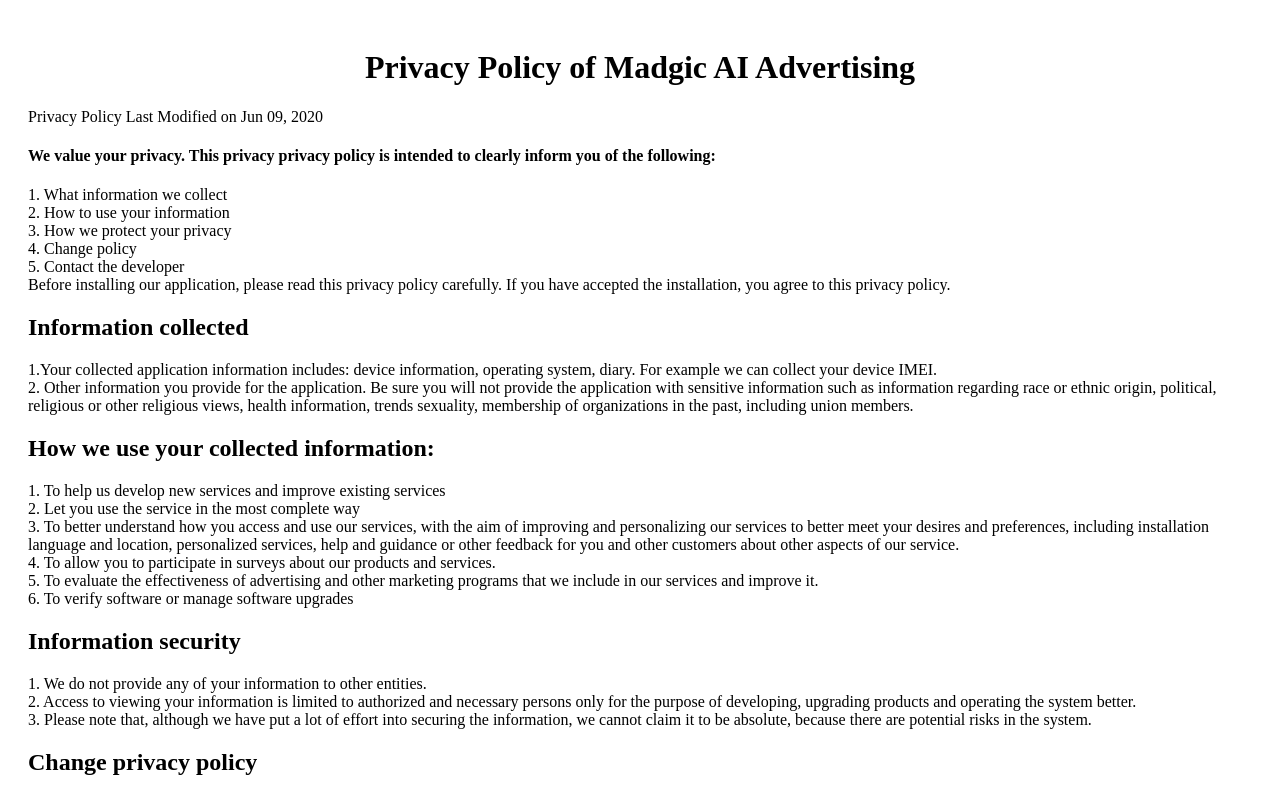
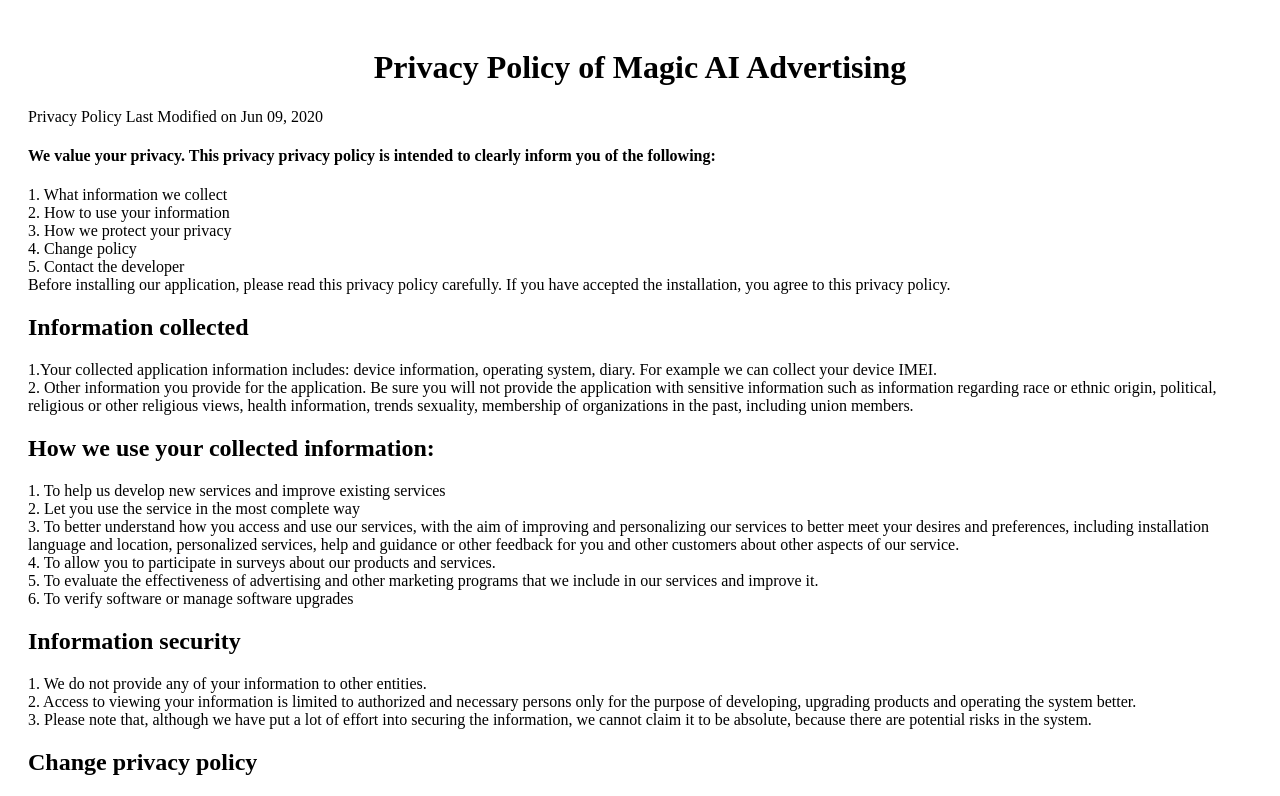
Before and after one commit to Kuzuki4799/Policy_Magic_AI_Advertising_Ngoc_Son, a plain HTML site: page index.html in a window 1280 px wide. Shown: the top 796 px of the page. Drawn offline with Linux system fonts and the light colour scheme.

Commit message:
Update index.html

```diff
--- a/index.html
+++ b/index.html
@@ -7,7 +7,7 @@
 <link type="text/css" rel="stylesheet" charset="UTF-8" href="./index_files/translateelement.css"></head>
 <body>
 	<div id="content" style="padding:20px;">
-		<h1 style="text-align: center;">Privacy Policy of Madgic AI Advertising</h1>
+		<h1 style="text-align: center;">Privacy Policy of Magic AI Advertising</h1>
 		<p>Privacy Policy Last Modified on Jun 09, 2020</p>
 		<h4>We value your privacy. This privacy privacy policy is intended to clearly inform you of the following:</h4>
 			1. What information we collect<br>
```
